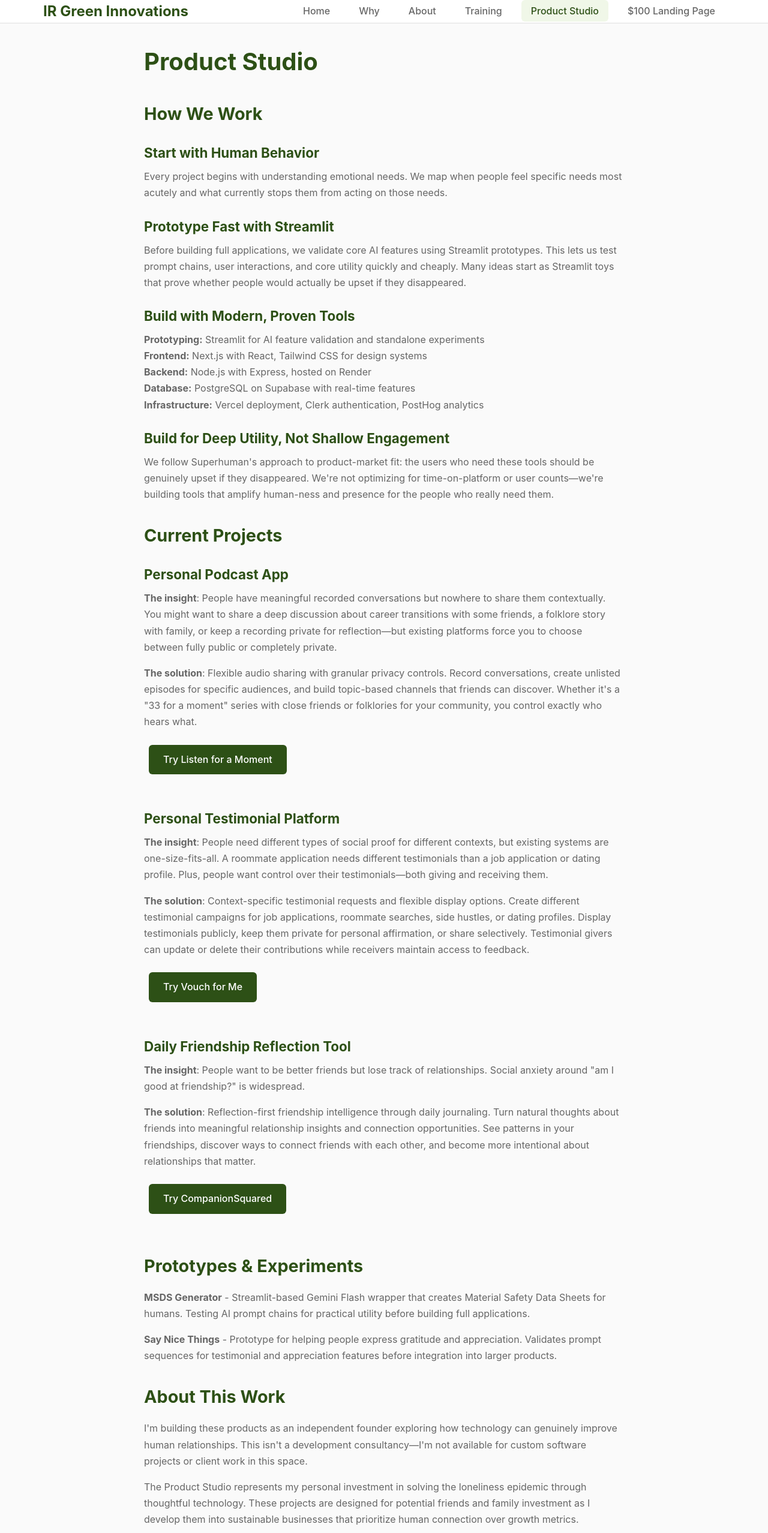
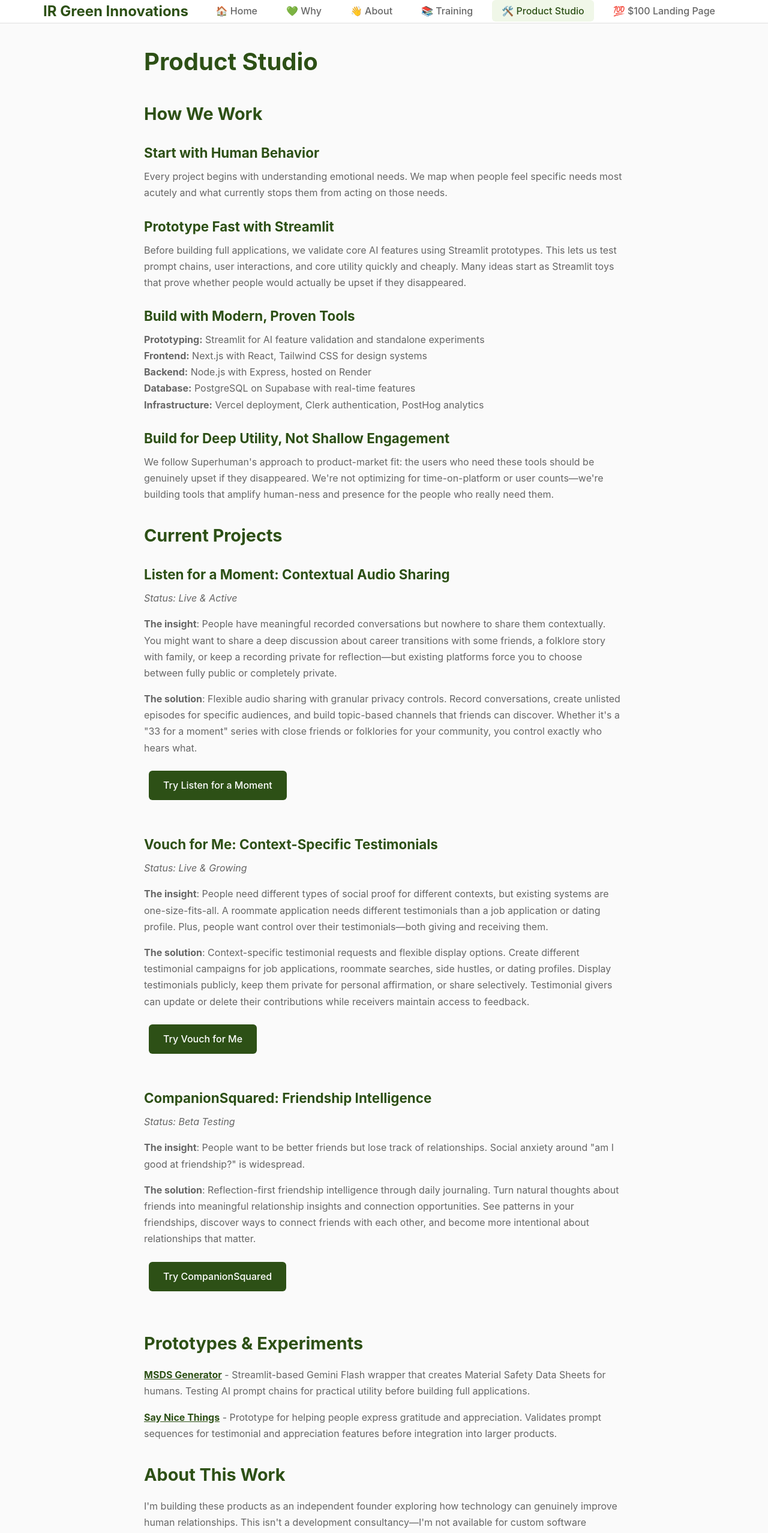
Before and after one commit to shudshudshud/irgreeninnovations-main, a plain HTML site: page product-studio.html in a window 1280 px wide. Shown: the top 2556 px of the page at 60% size. Drawn offline with Linux system fonts and the light colour scheme.

Commit message:
copy changes and added link to main logo

```diff
--- a/header.html
+++ b/header.html
@@ -1,7 +1,7 @@
 <!-- HEADER -->
 <header>
     <nav class="container">
-        <div class="logo">IR Green Innovations</div>
+        <a href="index.html" class="logo">IR Green Innovations</a>
 
         <!-- Mobile hamburger button -->
         <button class="mobile-menu-btn" onclick="toggleMobileMenu()" aria-label="Toggle navigation">
@@ -12,12 +12,12 @@
 
         <!-- Navigation menu -->
         <ul class="nav-links" id="nav-menu">
-            <li><a href="index.html">Home</a></li>
-            <li><a href="why.html">Why</a></li>
-            <li><a href="about.html">About</a></li>
-            <li><a href="training.html">Training</a></li>
-            <li><a href="product-studio.html">Product Studio</a></li>
-            <li><a href="landing-page.html">$100 Landing Page</a></li>
+            <li><a href="index.html">🏠 Home</a></li>
+            <li><a href="why.html">💚 Why</a></li>
+            <li><a href="about.html">👋 About</a></li>
+            <li><a href="training.html">📚 Training</a></li>
+            <li><a href="product-studio.html">🛠️ Product Studio</a></li>
+            <li><a href="landing-page.html">💯 $100 Landing Page</a></li>
         </ul>
     </nav>
 </header>
--- a/product-studio.html
+++ b/product-studio.html
@@ -38,28 +38,31 @@
 
             <h2>Current Projects</h2>
 
-            <h3>Personal Podcast App</h3>
+            <h3>Listen for a Moment: Contextual Audio Sharing</h3>
+            <p><em>Status: Live & Active</em></p>
             <p><strong>The insight</strong>: People have meaningful recorded conversations but nowhere to share them contextually. You might want to share a deep discussion about career transitions with some friends, a folklore story with family, or keep a recording private for reflection—but existing platforms force you to choose between fully public or completely private.</p>
 
             <p><strong>The solution</strong>: Flexible audio sharing with granular privacy controls. Record conversations, create unlisted episodes for specific audiences, and build topic-based channels that friends can discover. Whether it's a "33 for a moment" series with close friends or folklories for your community, you control exactly who hears what.</p>
             <a href="https://listenforamoment.com" class="btn" style="margin-bottom: 2rem; display: inline-block;">Try Listen for a Moment</a>
 
-            <h3>Personal Testimonial Platform</h3>
+            <h3>Vouch for Me: Context-Specific Testimonials</h3>
+            <p><em>Status: Live & Growing</em></p>
             <p><strong>The insight</strong>: People need different types of social proof for different contexts, but existing systems are one-size-fits-all. A roommate application needs different testimonials than a job application or dating profile. Plus, people want control over their testimonials—both giving and receiving them.</p>
 
             <p><strong>The solution</strong>: Context-specific testimonial requests and flexible display options. Create different testimonial campaigns for job applications, roommate searches, side hustles, or dating profiles. Display testimonials publicly, keep them private for personal affirmation, or share selectively. Testimonial givers can update or delete their contributions while receivers maintain access to feedback.</p>
             <a href="https://vouchforme.online" class="btn" style="margin-bottom: 2rem; display: inline-block;">Try Vouch for Me</a>
 
-            <h3>Daily Friendship Reflection Tool</h3>
+            <h3>CompanionSquared: Friendship Intelligence</h3>
+            <p><em>Status: Beta Testing</em></p>
             <p><strong>The insight</strong>: People want to be better friends but lose track of relationships. Social anxiety around "am I good at friendship?" is widespread.</p>
 
             <p><strong>The solution</strong>: Reflection-first friendship intelligence through daily journaling. Turn natural thoughts about friends into meaningful relationship insights and connection opportunities. See patterns in your friendships, discover ways to connect friends with each other, and become more intentional about relationships that matter.</p>
             <a href="https://companionsquared.com" class="btn" style="margin-bottom: 2rem; display: inline-block;">Try CompanionSquared</a>
 
             <h2>Prototypes & Experiments</h2>
-            <p><strong>MSDS Generator</strong> - Streamlit-based Gemini Flash wrapper that creates Material Safety Data Sheets for humans. Testing AI prompt chains for practical utility before building full applications.</p>
+            <p><strong><a href="https://msds-generator.streamlit.app" style="color: #2d5016; text-decoration: underline;">MSDS Generator</a></strong> - Streamlit-based Gemini Flash wrapper that creates Material Safety Data Sheets for humans. Testing AI prompt chains for practical utility before building full applications.</p>
 
-            <p><strong>Say Nice Things</strong> - Prototype for helping people express gratitude and appreciation. Validates prompt sequences for testimonial and appreciation features before integration into larger products.</p>
+            <p><strong><a href="https://saynicethings.streamlit.app/" style="color: #2d5016; text-decoration: underline;">Say Nice Things</a></strong> - Prototype for helping people express gratitude and appreciation. Validates prompt sequences for testimonial and appreciation features before integration into larger products.</p>
 
             <h2>About This Work</h2>
             <p>I'm building these products as an independent founder exploring how technology can genuinely improve human relationships. This isn't a development consultancy—I'm not available for custom software projects or client work in this space.</p>
--- a/styles.css
+++ b/styles.css
@@ -38,6 +38,12 @@ nav {
     font-size: 1.5rem;
     font-weight: 700;
     color: #2d5016;
+    text-decoration: none;
+    transition: opacity 0.2s;
+}
+
+.logo:hover {
+    opacity: 0.8;
 }
 
 /* Mobile menu button */
```
Also changed, not shown: training.html (+3 -3 lines).
